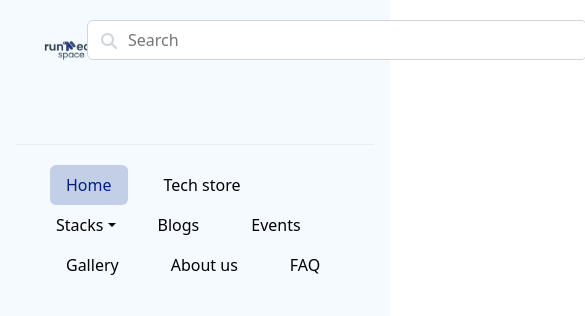
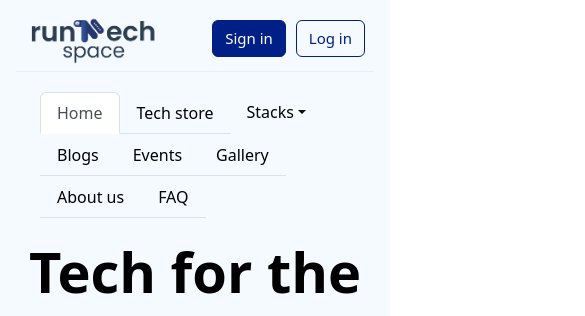
Before and after one commit to nnoromiv/techSpaceWebsite, a React (Create React App) app: page / in a window 390 px wide. Shown: the top 316 px of the page, 585 px wide, since content can reach past the window. Built offline with nearby package versions, Linux system fonts and the light colour scheme.

Commit message:
Responsive Navbar

```diff
--- a/src/App.scss
+++ b/src/App.scss
@@ -1,43 +1,13 @@
 @import "~bootstrap/scss/bootstrap";
 @import "custom";
-/* .App-logo {
-  height: 40vmin;
-  pointer-events: none;
-}
 
-@media (prefers-reduced-motion: no-preference) {
-  .App-logo {
-    animation: App-logo-spin infinite 20s linear;
-  }
-}
-
-.App-header {
-  background-color: ;
-  min-height: 100vh;
-  display: flex;
-  flex-direction: column;
-  align-items: center;
-  justify-content: center;
-  font-size: calc(10px + 2vmin);
-  color: white;
-} */
-
-/* .App-link {
-  color: #61dafb;
-} */
-
-/* @keyframes App-logo-spin {
-  from {
-    transform: rotate(0deg);
-  }
-  to {
-    transform: rotate(360deg);
-  }
-} */
 
 .App {
   background-color: #F4FAFF;
   height: 100%;
+  overflow-x: hidden;
+  scroll-behavior: smooth;
+  transition: 1.5s;
     .App-link {
       color: white;
       font-family: sans-serif;
--- a/src/pages/Blog.jsx
+++ b/src/pages/Blog.jsx
@@ -53,7 +53,7 @@ function Cards(){
 
 const Blog = () => {
   return (
-    <div className='Blog'>
+    <div className='Blog' id='blog'>
         <div className='header'>
             <h1>Blog</h1>
             <button>More</button>
--- a/src/pages/FAQ.jsx
+++ b/src/pages/FAQ.jsx
@@ -59,7 +59,7 @@ function MyAccordion (){
 
 const FAQ = () => {
   return (
-    <div className='FAQ'>
+    <div className='FAQ' id='FAQ'>
         <h1>Frequently Asked Questions</h1>
         <Divider variant='middle' color='black'/>
         <MyAccordion />
--- a/src/pages/Footer.jsx
+++ b/src/pages/Footer.jsx
@@ -9,23 +9,23 @@ const InstagramIcon = 'https://img.icons8.com/material-outlined/ffffff/30/instag
 const GithubIcon = 'https://img.icons8.com/ios-glyphs/ffffff/30/github.png'
 const TwitterIcon = 'https://img.icons8.com/ios-filled/ffffff/30/null/twitter.png'
 const LinkedInIcon = 'https://img.icons8.com/ios-filled/ffffff/30/linkedin-2.png'
-const FacebookIcon = 'https://img.icons8.com/ios-glyphs/ffffff/30/facebook-f.png'
+const YoutubeIcon = 'https://img.icons8.com/ios-filled/ffffff/40/youtube-play--v1.png'
 
 const SOCIALS = [
     {
         name: 'instagram',
         src: `${InstagramIcon}`,
-        hrf: ''
+        hrf: 'https://instagram.com/runtechspace?igshid=YmMyMTA2M2Y='
     },
     {
         name: 'github',
         src: `${GithubIcon}`,
-        hrf: ''
+        hrf: 'https://github.com/RUN-TECH-SPACE'
     },
     {
         name: 'twitter',
         src: `${TwitterIcon}`,
-        hrf: ''
+        hrf: 'https://twitter.com/RunTechSpace_?t=GAP34g337qfcCsQYbS_cCw&s=09'
     },
     {
         name: 'linkedin',
@@ -33,8 +33,8 @@ const SOCIALS = [
         hrf: ''
     },
     {
-        name: 'facebook',
-        src: `${FacebookIcon}`,
+        name: 'youtube',
+        src: `${YoutubeIcon}`,
         hrf: ''
     }
 ]
@@ -46,7 +46,7 @@ function Socials(){
         SOCIALS.map((social) => {
             return (
                 <div className={social.name} key={social.name} style={{ padding: '0 10px'}}>
-                    <a href={social.hrf} >
+                    <a href={social.hrf} target='_blank' rel='noreferrer'>
                     <img srcSet='' alt={social.name} src={social.src} color='white'/>
                     </a>
                 </div>
--- a/src/pages/Navbar.jsx
+++ b/src/pages/Navbar.jsx
@@ -30,7 +30,7 @@ const PrimaryNavbar = () => {
 
 export const SECONDARYNAVBARMENU = [
     {
-        href: '/home',
+        href: '/',
         link: 'Home'
     },
     {
@@ -58,7 +58,7 @@ export const SECONDARYNAVBARMENU = [
         link: 'UI/UX Development'
     },
     {
-        href: '/blog',
+        href: '#blog',
         link: 'Blogs'
     },
     {
@@ -74,11 +74,11 @@ export const SECONDARYNAVBARMENU = [
         link: 'About us'
     },
     {
-        href: '/faq',
+        href: '#FAQ',
         link: 'FAQ'
     },
     {
-        href: '/about-stacks',
+        href: '#about-stacks',
         link: 'About Stacks'
     },
     {
@@ -93,7 +93,7 @@ const SecondaryNavbar = () => {
         {
             SECONDARYNAVBARMENU.slice(0,2).map(navbarmenu => {
                 return(
-                    <Nav variant='pills' activeKey='/home' color='#C3CEE7' key={navbarmenu.href} >
+                    <Nav variant='tabs' activeKey='/' color='#C3CEE7' key={navbarmenu.href} >
                         <Nav.Item>
                             <Nav.Link href={navbarmenu.href} eventKey={navbarmenu.href}>{navbarmenu.link}</Nav.Link>
                         </Nav.Item>
@@ -115,7 +115,7 @@ const SecondaryNavbar = () => {
         {
             SECONDARYNAVBARMENU.slice(7,12).map(navbarmenu => {
                 return(
-                    <Nav variant='pills' defaultActiveKey="/home" color='#C3CEE7' key={navbarmenu.href}>
+                    <Nav variant='tabs' defaultActiveKey="/home" color='#C3CEE7' key={navbarmenu.href}>
                         <Nav.Item>
                             <Nav.Link href={navbarmenu.href}>{navbarmenu.link}</Nav.Link>
                         </Nav.Item>
--- a/src/pages/Stacks.jsx
+++ b/src/pages/Stacks.jsx
@@ -85,7 +85,7 @@ const CybersecurityStack = () => {
 
 const Stacks = () => {
   return (
-    <div className='Stacks'>
+    <div className='Stacks' id='about-stacks'>
         <h1>Stacks</h1>
         <FrontendStack />
         <UIUXStack />
--- a/src/pages/styles/Navbar.scss
+++ b/src/pages/styles/Navbar.scss
@@ -4,7 +4,7 @@
     padding: 20px 40px 0 40px;
     height: 100%;
     .SearchBar{
-        display: flex;
+        display: none;
         .faMagnifyingGlass{
             margin: 13px -30px 0 0;
             z-index: 1;
@@ -31,6 +31,34 @@
             margin: 0 5px;
         }
     }
+
+    @media only screen and (max-width: 426px){
+        padding: 10px 20px 0 20px;
+
+        .AuthButton{
+            margin: 10px 0 0 0;
+            Button{
+                font-size: 15px;
+            }
+        }
+    }
+
+    @media only screen and (max-width: 365px){
+        padding: 10px 10px 0 10px;
+
+        img{
+            width: 100px;
+            height: 61px;
+            object-fit: cover;
+        }
+
+        .AuthButton{
+            margin: 10px 0 0 0;
+            Button{
+                font-size: 13px;
+            }
+        }
+    }
 }
 
 .SecondaryNavbar{
```
Also changed, not shown: public/images/github.json (added, +1 -0 lines), public/images/github.svg (added).
